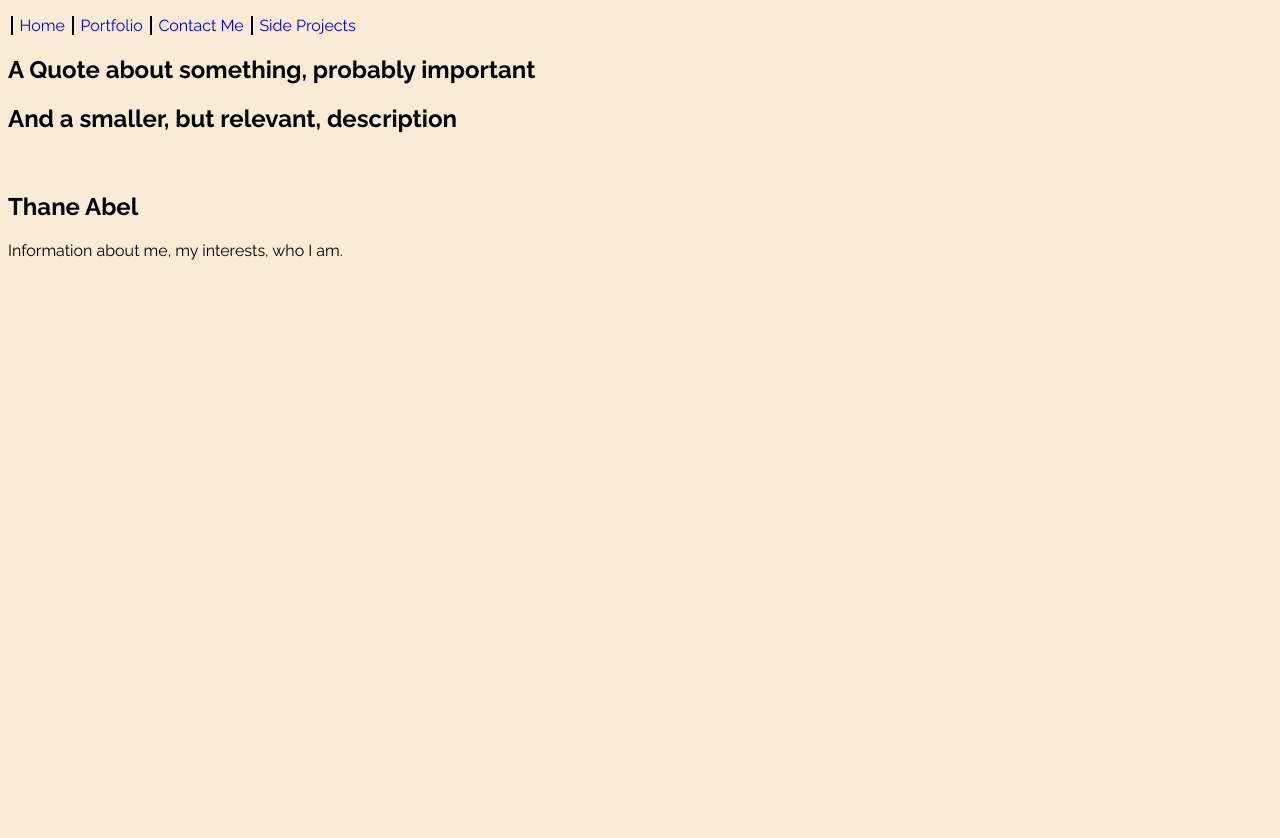
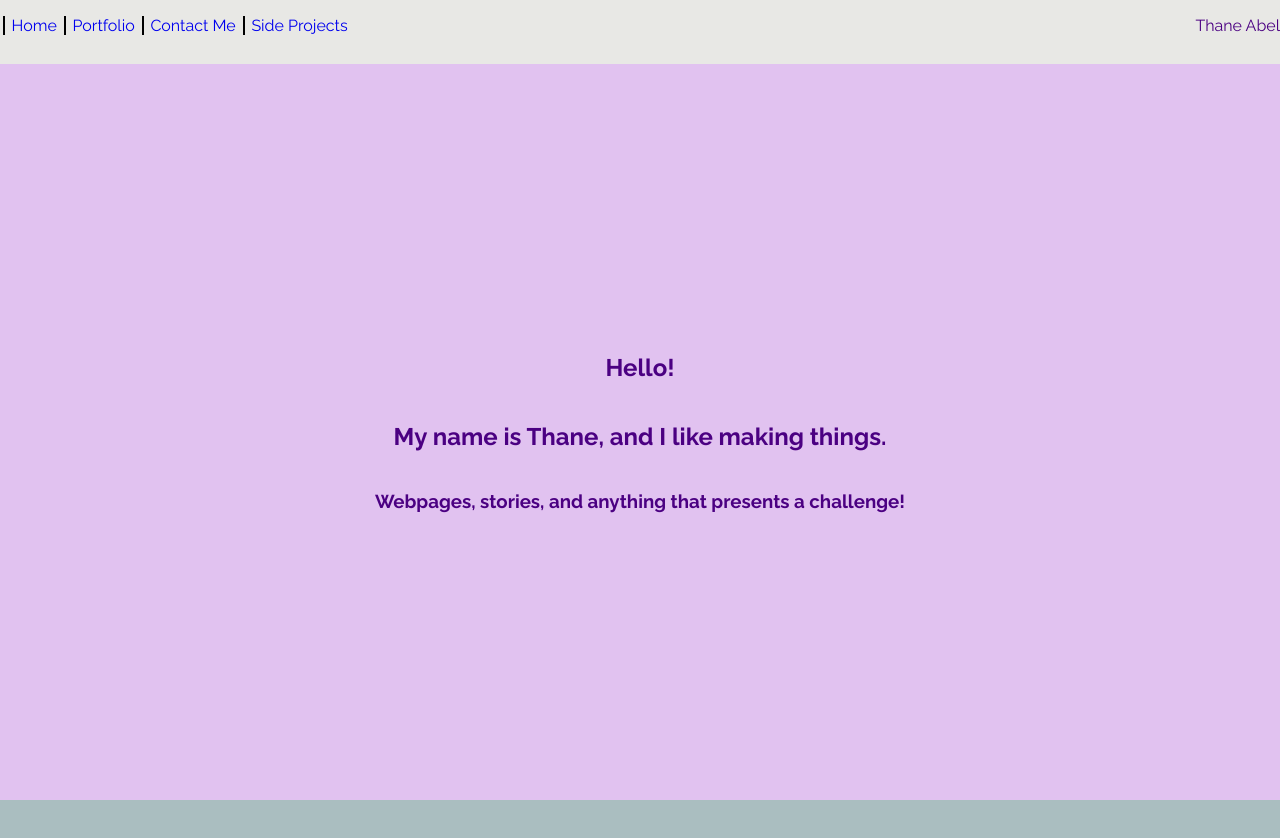
Before and after one commit to UndeadLemon/portfoliov2, a plain HTML site: page index.html in a window 1280 px wide. Before the commit the page ends 800 px from the top, so only its background shows below. Drawn offline with Linux system fonts and the light colour scheme.

Commit message:
coloration and styling, testing layouts

```diff
--- a/index.html
+++ b/index.html
@@ -1,30 +1,36 @@
 <!DOCTYPE html>
 <html lang="en">
   <head>
-    <meta charset="UTF-8">
-    <meta name="viewport" content="width=device-width, initial-scale=1.0">
+    <meta charset="UTF-8" />
+    <meta name="viewport" content="width=device-width, initial-scale=1.0" />
     <title>Thane Abel: Portfolio</title>
-    <link rel="stylesheet" href="style.css">
+    <link rel="stylesheet" href="style.css" />
   </head>
   <body>
     <nav>
       <ul>
         <li><a href="test">Home</a></li>
-            <li><a href="test">Portfolio</a></li>
+        <li><a href="/portfolio/portfolio.html">Portfolio</a></li>
         <li><a href="test">Contact Me</a></li>
         <li><a href="test">Side Projects</a></li>
       </ul>
-
+      <p>Thane Abel</p>
     </nav>
     <main>
+      <!-- <div class="selector">
+        <button class="selector-button">&ZeroWidthSpace;</button>
+        <button class="selector-button">&ZeroWidthSpace;</button>
+        <button class="selector-button">&ZeroWidthSpace;</button>
+      </div> -->
       <section class="intro">
-            <h1>A Quote about something, probably important</h1>
-            <h2>And a smaller, but relevant, description</h2>
-            <img href="animageofsomekind.png">
+        <h1>Hello!</h1>
+        <h2>My name is Thane, and I like making things.</h2>
+        <h3>Webpages, stories, and anything that presents a challenge!</h3>
+        <img href="animageofsomekind.png" />
       </section>
       <section class="about-me">
-            <h2>Thane Abel</h2>
-            <p>Information about me, my interests, who I am.</p>
+        <h2>About Me</h2>
+        <p>I'm Thane.</p>
       </section>
     </main>
   </body>
--- a/style.css
+++ b/style.css
@@ -1,10 +1,47 @@
 @import url('https://fonts.googleapis.com/css2?family=Raleway:ital,wght@0,100..900;1,100..900&display=swap');
 *{
-
+}
+:root {
+    --lilac: #e1c2f0;
+    --misty-blue: #aabec0;
+    --ivory: #e8e8e5;
+    --indigo: #63347c;
 }
 body{
-    background-color: antiquewhite;
+    color: indigo;
+    background-color: var(--ivory);
     font-family: "Raleway", sans-serif;
+    width: 100vw;
+    height: 100vh;
+    margin: 0;
+}
+main{
+    width: 100%;
+    height: 100%;
+    overflow-y: scroll;
+    scroll-snap-type: proximity;
+}
+section{
+    display: flex;
+    justify-content: center;
+    align-items: center;
+    width: 100vw;
+    height: 92vh;
+    scroll-snap-align: start;
+}
+.intro{
+
+    flex-direction: column;
+    background-color: var(--lilac);
+}
+.about-me{
+    flex-direction: column;
+    background-color:#aabec0;
+}
+nav {
+    height:8vh;
+    display:flex;
+    justify-content: space-between;
 }
 nav > ul{
     list-style: none;
@@ -20,3 +57,14 @@ nav > ul > li > a{
     text-decoration: none;
     padding-left: .2rem;
 }
+.selector{
+    display: flex;
+    justify-content: space-around;
+}
+.selector-button{
+    background-color: rgb(163, 126, 197);
+    border-radius:100%;
+    width: 1rem;
+    height: 1rem;
+    border:none;
+}
```
Also changed, not shown: portfolio/portfolio.html (added, +14 -0 lines). Lines whose indentation alone changed are shown as unchanged.
